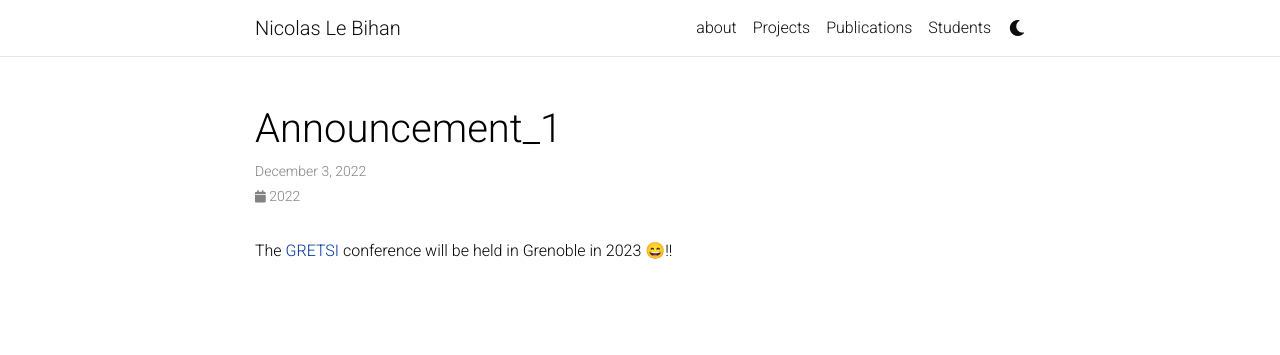
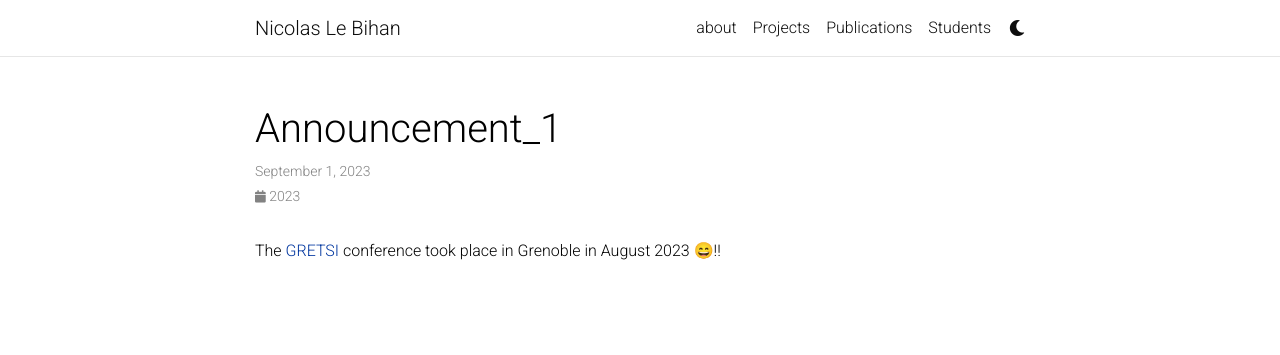
Before and after one commit to nicolas-le-bihan/nicolas-le-bihan.github.io, a Jekyll site: the page built from _news/announcement_1.md, in a window 1280 px wide. Shown: the top 355 px of the page. Built offline with Jekyll 4.4.1, drawn with Linux system fonts in a browser that asks for light colours; emoji names are drawn with the system emoji font; comment, search, counter and statistics services are not loaded; a style sheet for code colours, icons or effects is not loaded.

```diff
--- a/_bibliography/papers.bib
+++ b/_bibliography/papers.bib
@@ -13,7 +13,7 @@
   hal = {hal-04194522/file/2023_lebihan1217.pdf},
   hal_id = {hal-04194522},
   selected={true},
-  bibtex-show={}
+  bibtex_show={}
 }
 
 @inproceedings{flamant2023gretsi,
--- a/_news/announcement_1.md
+++ b/_news/announcement_1.md
@@ -1,7 +1,7 @@
 ---
 layout: post
-date: 2022-12-03 15:59:00-0400
+date: 2023-09-01 15:59:00-0400
 inline: true
 ---
 
-The <a href="http://gretsi.fr/colloque2023/">GRETSI</a> conference will be held in Grenoble in 2023 :smile:!!
+The <a href="http://gretsi.fr/colloque2023/">GRETSI</a> conference took place in Grenoble in August 2023 :smile:!!
```
